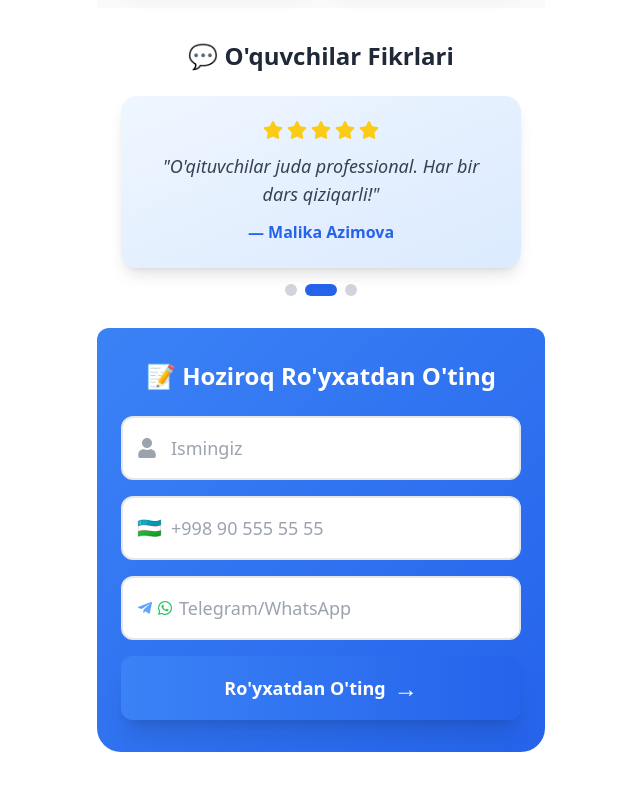
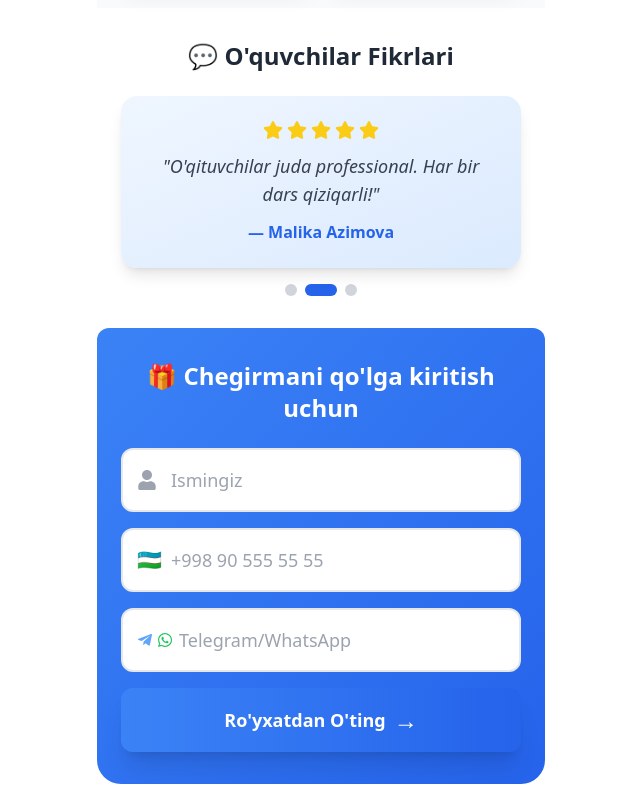
Before and after one commit to hojiakbarsobirov/ruspeak, a React (Vite) app: page / in a window 1280 px wide. Shown: the part 1668-2468 px from the top of the page, without its empty margins (319-959 px from the left). Before the commit the page ends 2436 px from the top, so only its background shows below. Built offline with nearby package versions, Linux system fonts and the light colour scheme.

Commit message:
Update Form

```diff
--- a/src/components/PremiumLandingPage.jsx
+++ b/src/components/PremiumLandingPage.jsx
@@ -489,7 +489,7 @@ const PremiumLandingPage = () => {
         {/* Bottom CTA */}
         <div className="px-6 py-8 rounded-xl bg-gradient-to-br from-blue-500 to-blue-600">
           <h3 className="text-2xl font-bold text-center mb-6 text-white">
-            📝 Hoziroq Ro'yxatdan O'ting
+            🎁 Chegirmani qo'lga kiritish uchun
           </h3>
 
           <div className="space-y-4">
```
